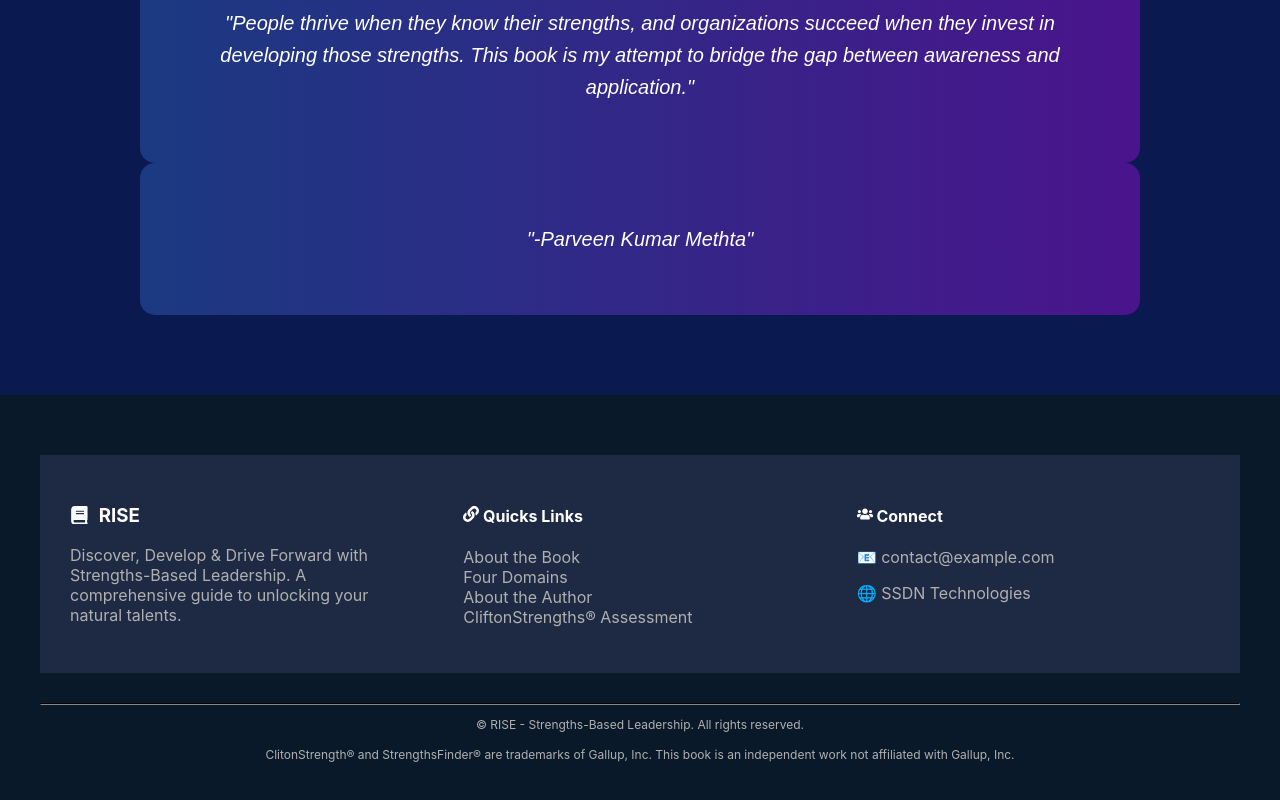
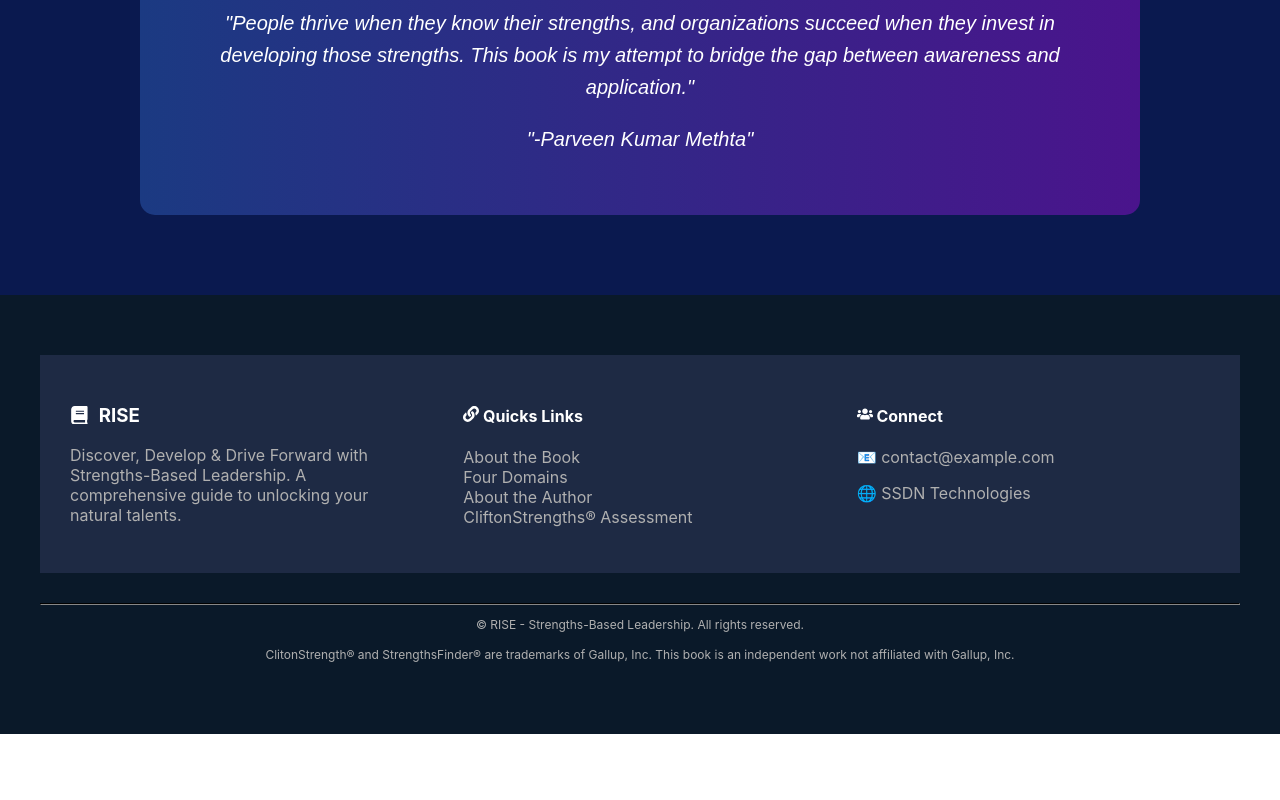
Before and after one commit to snehakhurana2104-afk/rise-portfolio, a React (Vite) app: page / in a window 1280 px wide. Shown: the part 2807-3607 px from the top of the page. After the commit the page ends 3541 px from the top, so only its background shows below. Built offline with nearby package versions, Linux system fonts and the light colour scheme.

Commit message:
Fixing project structure and setup

```diff
--- a/src/components/AboutAuthor.jsx
+++ b/src/components/AboutAuthor.jsx
@@ -61,8 +61,7 @@ export default function AboutAuthor() {
         {/* Quote Box */}
         <div style={{ background: 'linear-gradient(90deg, #1b3a82, #4a148c)', padding: '40px', borderRadius: '15px', textAlign: 'center' }}>
           <p style={{ fontSize: '20px', fontStyle: 'italic', lineHeight: '1.6' }}>"People thrive when they know their strengths, and organizations succeed when they invest in developing those strengths. This book is my attempt to bridge the gap between awareness and application."</p>
-        </div>
-        <div style={{ background: 'linear-gradient(90deg, #1b3a82, #4a148c)', padding: '40px', borderRadius: '15px', textAlign: 'center' }}>
+
           <p style={{ fontSize: '20px', fontStyle: 'italic', lineHeight: '1.6' }}>"-Parveen Kumar Methta"</p>
         </div>
       </div>
```
